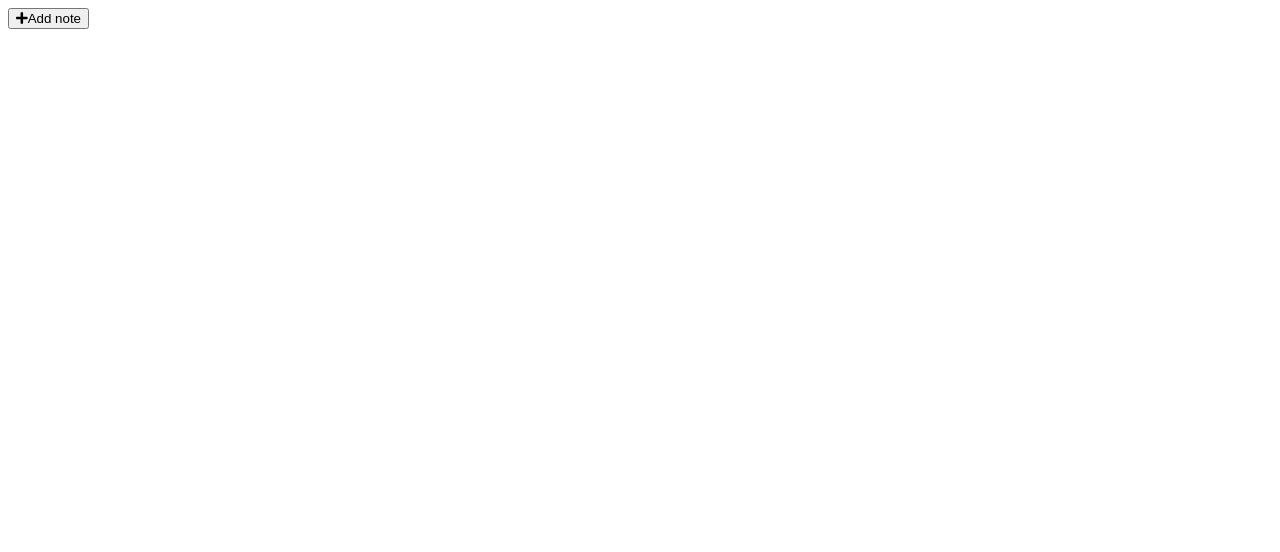
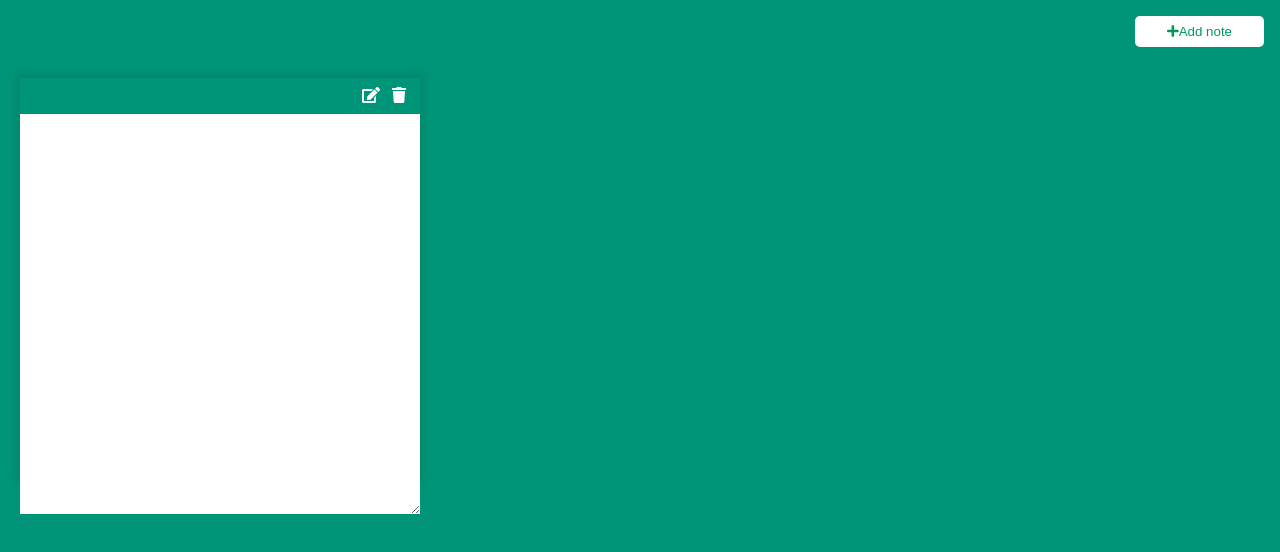
Before and after one commit to danieljackiewicz/sticky-notes, a plain HTML site: page index.html in a window 1280 px wide. Both pictures are taken after a click on the button "Add note". Drawn offline with nearby package versions, Linux system fonts and the light colour scheme.

Commit message:
css, js added

```diff
--- a/index.html
+++ b/index.html
@@ -11,9 +11,81 @@
       integrity="sha384-Bfad6CLCknfcloXFOyFnlgtENryhrpZCe29RTifKEixXQZ38WheV+i/6YWSzkz3V"
       crossorigin="anonymous"
     />
+    <style>
+      * {
+        box-sizing: border-box;
+      }
+      body {
+        background-color: #009578;
+        display: flex;
+        flex-wrap: wrap;
+        margin: 0;
+        padding-top: 3rem;
+      }
+
+      .add {
+        position: fixed;
+        top: 1rem;
+        right: 1rem;
+        background-color: #ffffff;
+        border: none;
+        color: #03985a;
+        padding: 0.5rem 2rem;
+        cursor: pointer;
+        border-radius: 5px;
+      }
+      .add:focus {
+        outline: none;
+      }
+      .add.active {
+        transform: scale(0.96);
+      }
+      .note {
+        background-color: #ffffff;
+        box-shadow: 0 0 10px 4px rgba(0, 0, 0, 0.1);
+        margin: 30px 20px;
+        width: 400px;
+        height: 400px;
+      }
+      .note .controls {
+        background-color: #009578;
+        display: flex;
+        justify-content: flex-end;
+        padding: 0.5rem;
+      }
+      .note .controls button {
+        background-color: transparent;
+        border: none;
+        color: #ffffff;
+        cursor: pointer;
+        font-size: 1rem;
+      }
+      .note .controls button:focus {
+        outline: none;
+      }
+      .note .controls button:active {
+        transform: scale(1.2);
+      }
+      .note textarea {
+        outline: none;
+        font-family: inherit;
+        border: none;
+        font-size: 1.2rem;
+        height: 400px;
+        width: 100%;
+        padding: 20px;
+      }
+      .main {
+        padding: 20px;
+      }
+      .hidden {
+        display: none;
+      }
+    </style>
   </head>
   <body>
     <button class="add" id="add"><i class="fa fa-plus"></i>Add note</button>
+
     <script
       src="https://cdnjs.cloudflare.com/ajax/libs/marked/4.0.17/marked.min.js"
       integrity="sha512-vSD33WvMJMZwnOWxigzY4MmmUnGqY4APr91CZ4h3UTJ29AmZ8vW3WOwKycGptx7ow1f2SDYKLchv/qKnYHWI+w=="
--- a/sticky-notes.js
+++ b/sticky-notes.js
@@ -13,4 +13,39 @@ const addNewNote = (text = '') => {
       </div>
       <div class="main ${text ? "" : "hidden"}"></div>
         <textarea ${text ? "hidden" : ""}></textarea>`
+    const editbtn = note.querySelector('.edit');
+    const deletebtn = note.querySelector('.delete');
+    const main = note.querySelector('.main');
+    const textArea = note.querySelector('textarea');
+
+    textArea.value = text;
+    main.innerHTML = marked.parse(text);
+    deletebtn.addEventListener('click', () => {
+        note.remove();
+        saveList();
+    });
+    editbtn.addEventListener('click', () => {
+        main.classList.toggle('hidden');
+        textArea.classList.toggle('hidden');
+    })
+    textArea.addEventListener('input', (e) => {
+        const { value } = e.target;
+        main.innerHTML = marked.parse(value);
+        saveList();
+    })
+
+    document.body.appendChild(note);
 }
+
+
+const saveList = () => {
+    const notesText = document.querySelectorAll('textarea');
+
+    const allNotes = []
+    notesText.forEach(note => allNotes.push(note.value))
+
+    localStorage.setItem('notes', JSON.stringify(allNotes))
+}
+if (notes) {
+    notes.forEach(noted => addNewNote(noted))
+}
```
